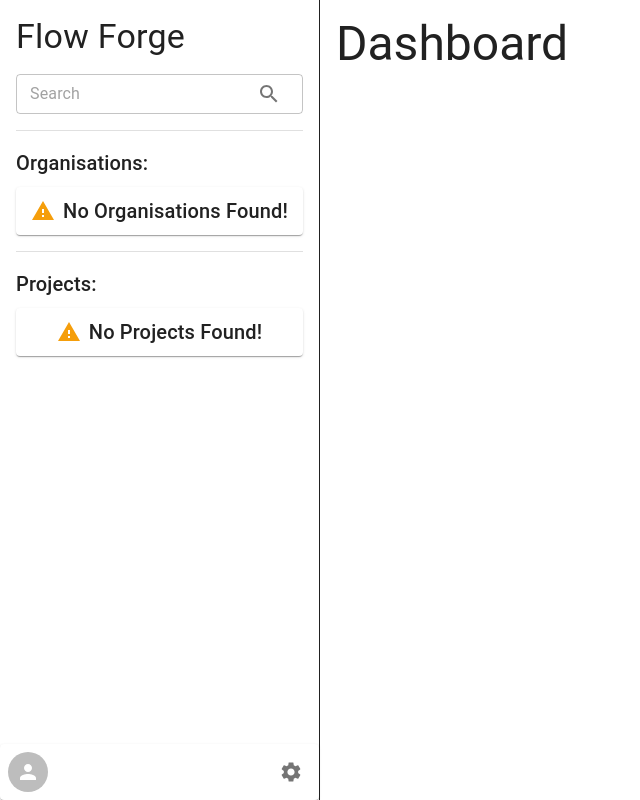
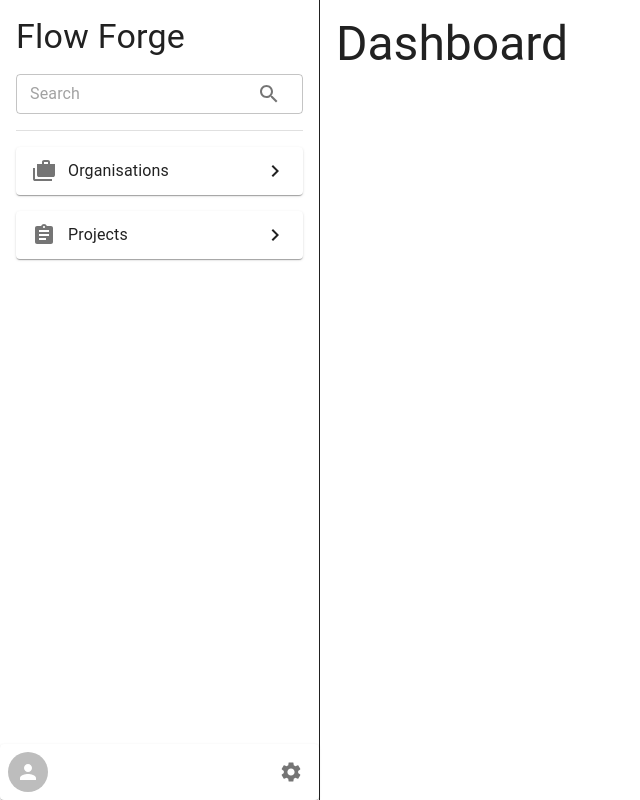
Before and after one commit to MitchellCollins/flow-forge, a Next.js app in the folder frontend/: page /dashboard in a window 1280 px wide. Shown: the whole page, without its empty margins (0-640 px from the left). Built offline with nearby package versions, Linux system fonts and the light colour scheme.

Commit message:
Changed Style To SideBar
Changed the Stacks of Organisations & Projects To Collapsable Lists

```diff
--- a/frontend/src/layout/SideBar.tsx
+++ b/frontend/src/layout/SideBar.tsx
@@ -5,8 +5,12 @@ import { useAuth } from "@/hooks/useAuth";
 import { useThemeMode } from "@/hooks/useThemeMode";
 import { getInitials } from "@/utils/get-initials";
 import {
+  Assignment,
+  Cases,
   Clear,
   DarkMode,
+  KeyboardArrowDown,
+  KeyboardArrowRight,
   LightMode,
   Logout,
   Person,
@@ -16,11 +20,16 @@ import {
 } from "@mui/icons-material";
 import {
   Avatar,
-  Button,
+  Collapse,
   Divider,
   Grid,
   IconButton,
   InputAdornment,
+  List,
+  ListItem,
+  ListItemButton,
+  ListItemIcon,
+  ListItemText,
   Menu,
   MenuItem,
   OutlinedInput,
@@ -39,6 +48,8 @@ export function SideBar({ children }: { children: ReactNode }) {
   const [organisations, setOrganisations] = useState<Organisation[]>([]);
   const [projects, setProjects] = useState<Project[]>([]);
   const [settingOpen, setSettingOpen] = useState(false);
+  const [organisationsOpen, setOrganisationsOpen] = useState(false);
+  const [projectsOpen, setProjectsOpen] = useState(false);
   const [anchorEl, setAnchorEl] = useState<Element | null>(null);
 
   const router = useRouter();
@@ -162,65 +173,76 @@ export function SideBar({ children }: { children: ReactNode }) {
           <Divider />
 
           {/* Organisations */}
-          <Stack spacing={1}>
-            <Typography variant="h6">Organisations:</Typography>
+          <List component={Paper} disablePadding>
+            <ListItemButton onClick={() => setOrganisationsOpen(!organisationsOpen)}>
+              <ListItemIcon>
+                <Cases />
+              </ListItemIcon>
+              <ListItemText primary="Organisations" />
+              {organisationsOpen ? <KeyboardArrowDown /> : <KeyboardArrowRight />}
+            </ListItemButton>
+
+            <Collapse in={organisationsOpen}>
+              <Divider />
+
+              <List disablePadding>
                 {filterOrganisations.length <= 0 ? (
-              <Grid
-                container
-                component={Paper}
-                spacing={1}
-                sx={{ p: 1, alignItems: "center", justifyContent: "center" }}
-              >
+                  <ListItem>
+                    <ListItemIcon>
                       <Warning color="warning" />
-                <Typography variant="h6">No Organisations Found!</Typography>
-              </Grid>
+                    </ListItemIcon>
+                    <ListItemText primary="No Organisations Found!" />
+                  </ListItem>
                 ) : (
                   filterOrganisations.map(({ id, name }) => (
                     // TODO: Implement Badge for unseen changes
-                <Button
+                    <ListItemButton
                       key={`organisation-${id}`}
-                  variant="text"
-                  color="inherit"
-                  sx={{ justifyContent: "flex-start" }}
                       onClick={() => router.push(`/organisation/${id}`)}
                     >
                       {name}
-                </Button>
+                    </ListItemButton>
                   ))
                 )}
-          </Stack>
+              </List>
+            </Collapse>
+          </List>
 
+          {/* Projects */}
+          <List component={Paper} disablePadding>
+            <ListItemButton onClick={() => setProjectsOpen(!projectsOpen)}>
+              <ListItemIcon>
+                <Assignment />
+              </ListItemIcon>
+              <ListItemText primary="Projects" />
+              {projectsOpen ? <KeyboardArrowDown /> : <KeyboardArrowRight />}
+            </ListItemButton>
+
+            <Collapse in={projectsOpen}>
               <Divider />
 
-          {/* Projects */}
-          <Stack spacing={1}>
-            <Typography variant="h6">Projects:</Typography>
-
+              <List disablePadding>
                 {filterProjects.length <= 0 ? (
-              <Grid
-                container
-                component={Paper}
-                spacing={1}
-                sx={{ p: 1, alignItems: "center", justifyContent: "center" }}
-              >
+                  <ListItem>
+                    <ListItemIcon>
                       <Warning color="warning" />
-                <Typography variant="h6">No Projects Found!</Typography>
-              </Grid>
+                    </ListItemIcon>
+                    <ListItemText primary="No Projects Found!" />
+                  </ListItem>
                 ) : (
                   filterProjects.map(({ id, title }) => (
                     // TODO: Implement Badge for unseen changes
-                <Button
+                    <ListItemButton
                       key={`project-${id}`}
-                  variant="text"
-                  color="inherit"
-                  sx={{ justifyContent: "flex-start" }}
                       onClick={() => router.push(`/project/${id}`)}
                     >
                       {title}
-                </Button>
+                    </ListItemButton>
                   ))
                 )}
-          </Stack>
+              </List>
+            </Collapse>
+          </List>
         </Stack>
 
         {/* User Profile */}
```
Lines whose indentation alone changed are shown as unchanged.
